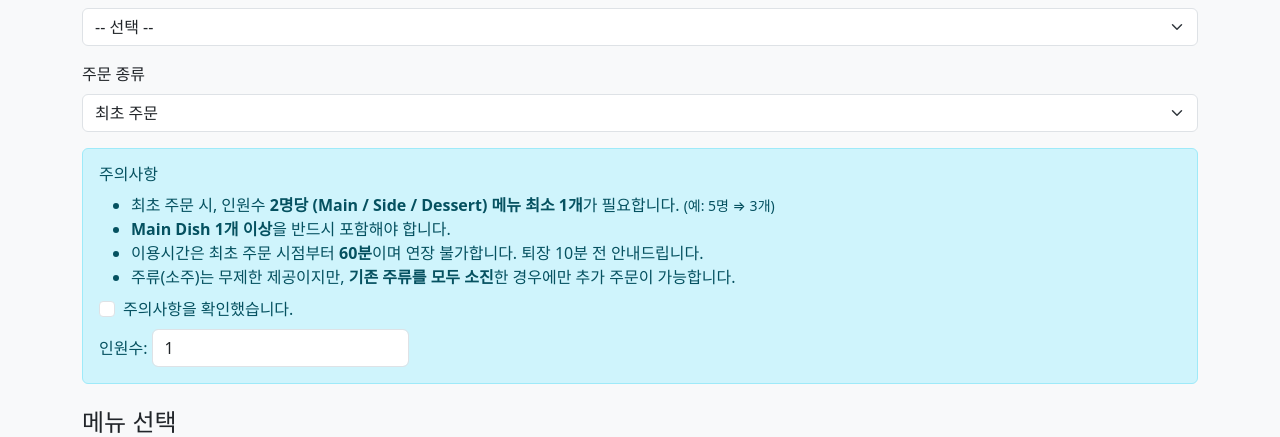
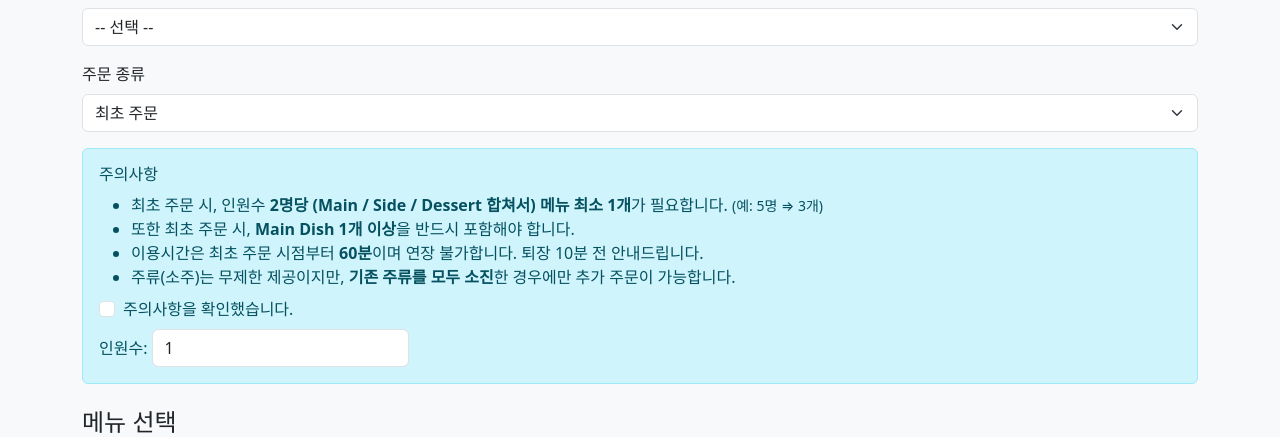
Before and after one commit to bag4355/restaurant-system, a Flask app: page /order in a window 1280 px wide. Shown: the part 205-642 px from the top of the page. Run offline with Flask 3, Linux system fonts and the light colour scheme; data comes from the database, SQL or seed files in the repository.

Commit message:
Update order_form.html

```diff
--- a/templates/order_form.html
+++ b/templates/order_form.html
@@ -35,8 +35,8 @@
   <div class="alert alert-info">
     <h6>주의사항</h6>
     <ul class="mb-0">
-      <li>최초 주문 시, 인원수 <strong>2명당 (Main / Side / Dessert) 메뉴 최소 1개</strong>가 필요합니다. <small>(예: 5명 ⇒ 3개)</small></li>
-      <li><strong>Main Dish 1개 이상</strong>을 반드시 포함해야 합니다.</li>
+      <li>최초 주문 시, 인원수 <strong>2명당 (Main / Side / Dessert 합쳐서) 메뉴 최소 1개</strong>가 필요합니다. <small>(예: 5명 ⇒ 3개)</small></li>
+      <li>또한 최초 주문 시, <strong>Main Dish 1개 이상</strong>을 반드시 포함해야 합니다.</li>
       <li>이용시간은 최초 주문 시점부터 <strong>60분</strong>이며 연장 불가합니다. 퇴장 10분 전 안내드립니다.</li>
       <li>주류(소주)는 무제한 제공이지만, <strong>기존 주류를 모두 소진</strong>한 경우에만 추가 주문이 가능합니다.</li>
     </ul>
```
